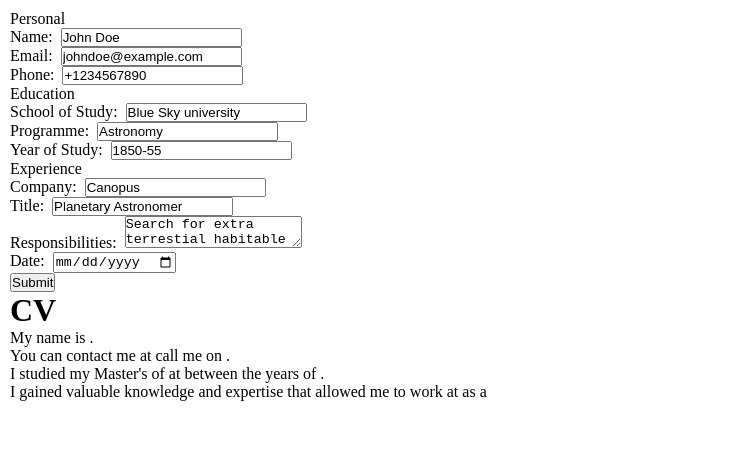
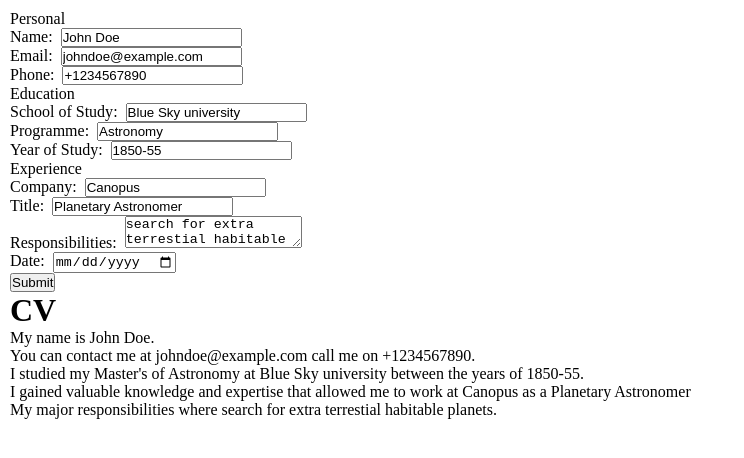
Before and after one commit to draczihper/resume, a React (Vite) app: page / in a window 1280 px wide. Shown: the top 458 px of the page, without its empty margins (0-744 px from the left). Built offline with nearby package versions, Linux system fonts and the light colour scheme.

Commit message:
Add props to components and destructure props

```diff
--- a/src/components/Form.jsx
+++ b/src/components/Form.jsx
@@ -1,17 +1,4 @@
-import { useState } from "react";
-
-export default function Form(){
- const [form, setForm] = useState({
-    name: "John Doe",
-    email: "johndoe@example.com",
-    phone: "+1234567890",
-    school: "Blue Sky university",
-    programme: "Astronomy",
-    year: "1850-55",
-    company: "Canopus",
-    title: "Planetary Astronomer",
-    responsibilities: "Search for extra terrestial habitable planets"
-  });
+export default function Form({form, setForm}){
 
   const handleChange = (e) => {
     setForm({
--- a/src/components/Layout.jsx
+++ b/src/components/Layout.jsx
@@ -1,7 +1,5 @@
-import * as form from './Form'
+function Layout({form}){
 
-
-function Layout(){
     return (
         <>
         <div className='layout'>
@@ -18,6 +16,7 @@ function Layout(){
           I gained valuable knowledge and expertise that allowed me to work at{" "}
           {form.company} as a {form.title}
         </p>
+        <p>My major responsibilities where {form.responsibilities}.</p>
       </div>
         </>
     )
```
